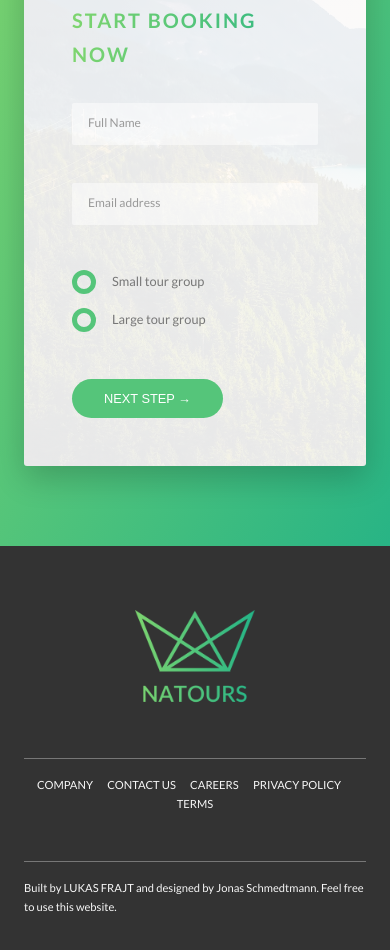
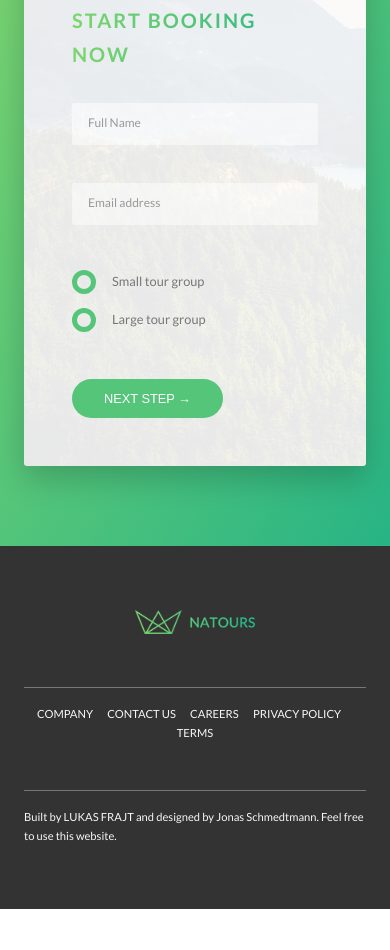
Before and after one commit to FriskyAtom/naturous, a website: page index.html in a window 390 px wide. Shown: the part 6089-7039 px from the top of the page. After the commit the page ends 6998 px from the top, so only its background shows below. Drawn offline with Linux system fonts and the light colour scheme.

Commit message:
responsive img

```diff
--- a/index.html
+++ b/index.html
@@ -327,7 +327,11 @@
 </main>
 <footer class="footer">
     <div class="footer__logo-box">
-        <img src="./img/logo-green-2x.png" alt="Full logo" class="footer__logo">
+        <picture>
+            <source srcset="img/logo-green-small-1x.png 1x, img/logo-green-small-2x.png 2x" media="(max-width: 37.5rem)" >
+            <img srcset="./img/logo-green-1x.png 1x, ./img/logo-green-2x.png 2x" alt="Full logo" class="footer__logo">
+        </picture>
+
     </div>
     <div class="row">
         <div class="col-1-of-2">
```
